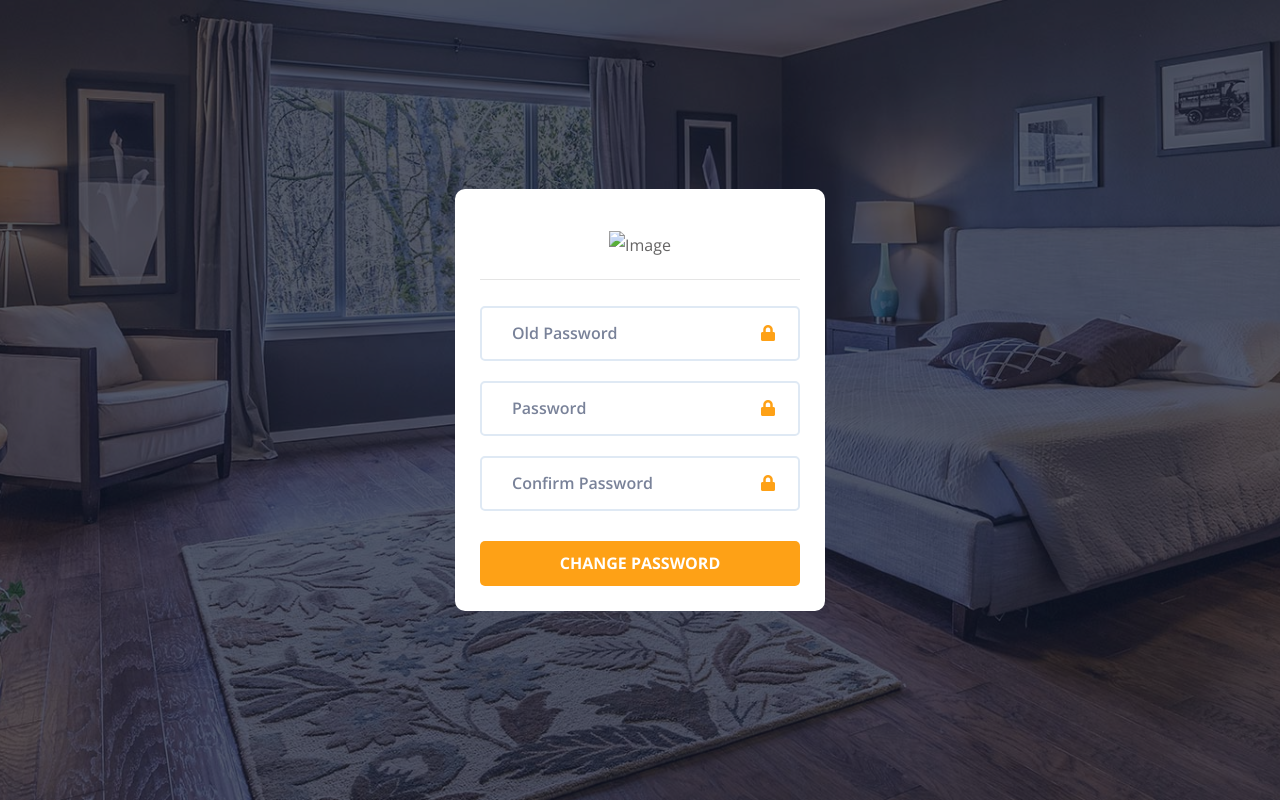
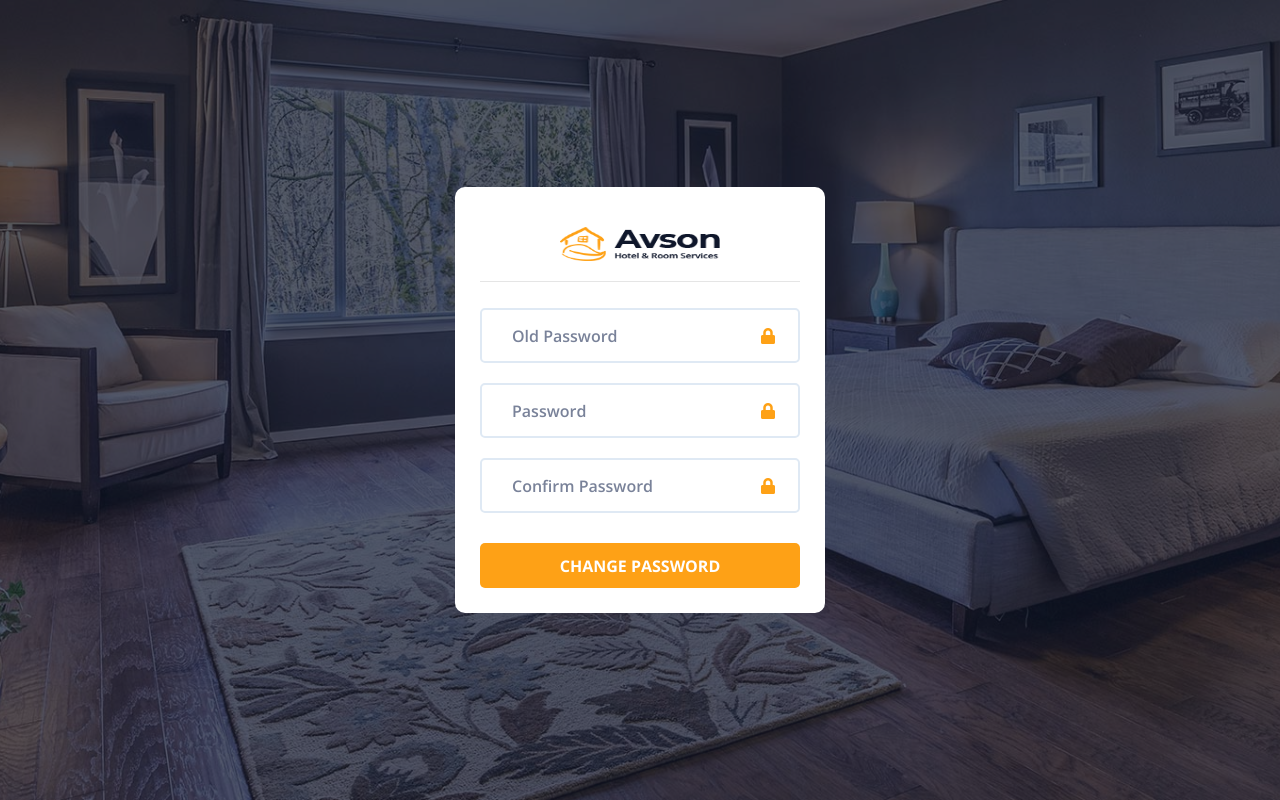
Before and after one commit to LinhPham-Dev/bookingroom-template, a plain HTML site: page change-password.html in a window 1280 px wide. Drawn offline with nearby package versions, Linux system fonts and the light colour scheme; some packages are replaced by stand-ins of ours; the site is published under a folder, as on GitHub Pages, so addresses that start at the root find nothing.

Commit message:
fix bug images

```diff
--- a/change-password.html
+++ b/change-password.html
@@ -52,7 +52,7 @@
                     <div class="col-xl-4 col-lg-5 col-md-6 col-sm-8">
                         <div class="main-page">
                             <div class="logo text-center">
-                                <img src="/assets/img/logo-transparent.png" alt="Image" width="160" height="34">
+                                <img src="assets/img/logo-transparent.png" alt="Image" width="160" height="34">
                             </div>
                             <hr>
                             <form action="" method="POST">
```
Also changed, not shown: login.html (+1 -1 lines), register.html (+1 -1 lines), reset-password.html (+1 -1 lines), send-reset-password.html (+1 -1 lines).
